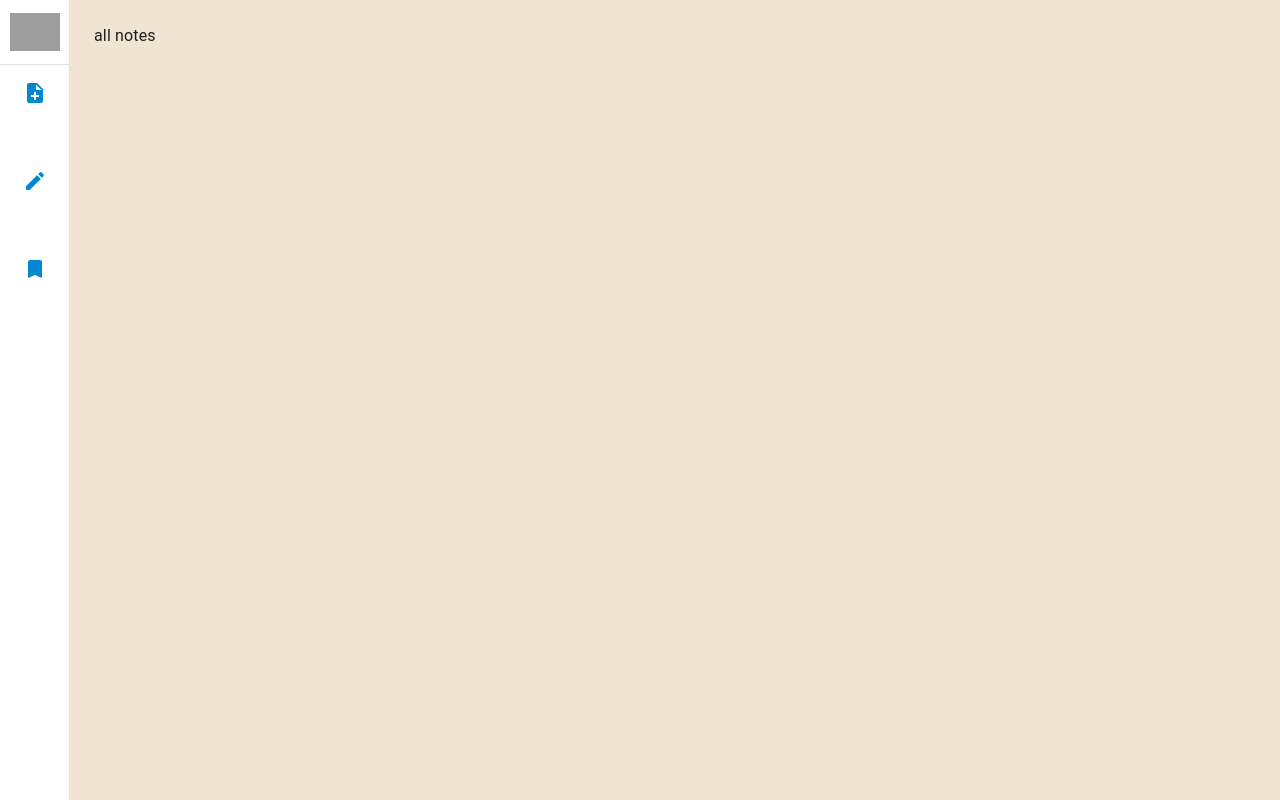
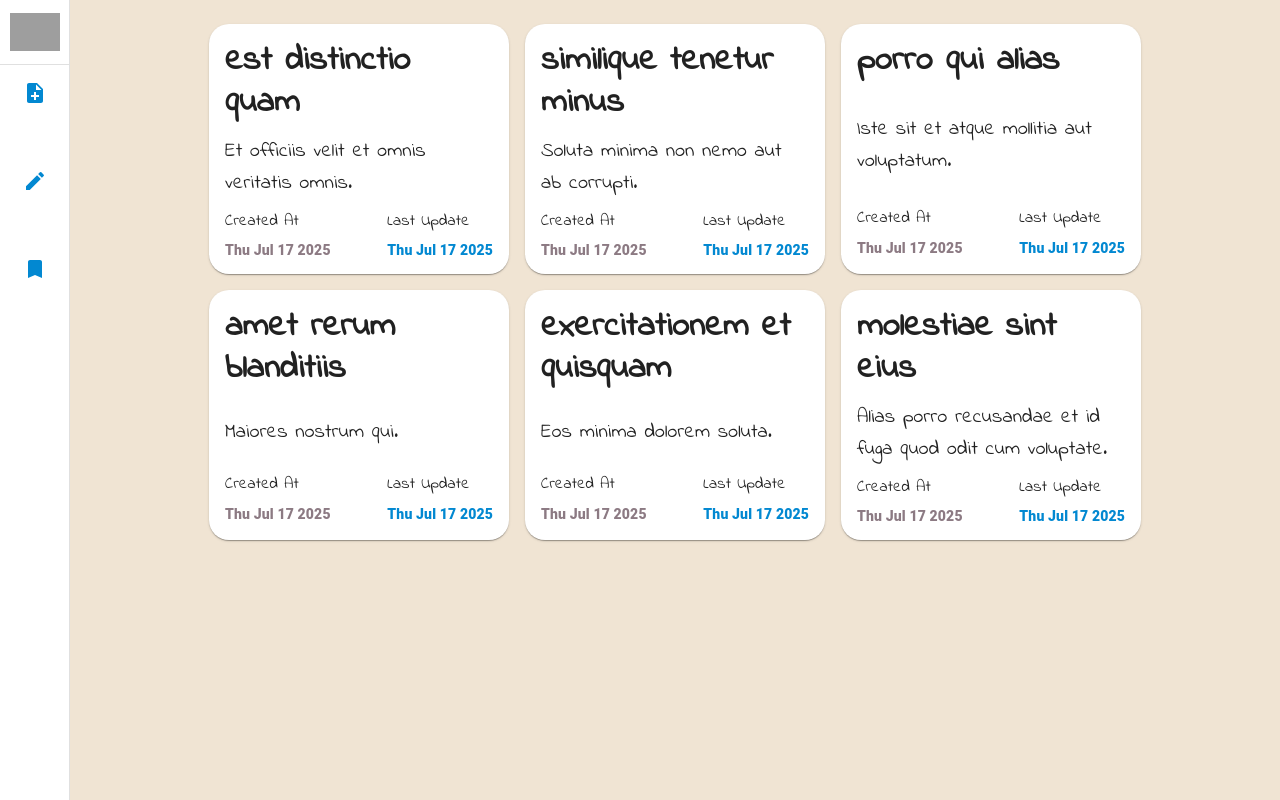
Before and after one commit to 34ERAT/notelyFrontend, a React (Vite) app: page /DashBoard in a window 1280 px wide. Built offline with nearby package versions, Linux system fonts and the light colour scheme; grey boxes are pictures that could not be loaded; some icons are missing; a web font is replaced by a local one.

Commit message:
add action Area on the card component

```diff
--- a/src/App.tsx
+++ b/src/App.tsx
@@ -2,13 +2,14 @@ import { Box } from "@mui/material";
 import "./App.css";
 import { Route, Routes } from "react-router-dom";
 import DashBoard from "./pages/DashBoard";
+import AllNotes from "./pages/AllNotes";
 
 function App() {
   return (
     <Box height={"100vh"}>
       <Routes>
         <Route path="/DashBoard" element={<DashBoard />}>
-          <Route index element={<div> all notes</div>} />
+          <Route index element={<AllNotes />} />
           <Route path="EditNote" element={<div>Edit this note </div>} />
           <Route path="NewNote" element={<div>create a new note </div>} />
           <Route path="Bookmark" element={<div>Book marks </div>} />
--- /dev/null
+++ b/src/components/NoteItem.tsx
@@ -0,0 +1,81 @@
+import {
+  Card,
+  CardActionArea,
+  CardContent,
+  Stack,
+  Typography,
+} from "@mui/material";
+
+type Props = {
+  id: string;
+  title: string;
+  synopsis: string;
+  dateCreated: Date;
+  lastUpdate: Date;
+};
+function NoteItem({ title, synopsis, dateCreated, lastUpdate }: Props) {
+  return (
+    <Card
+      component={"div"}
+      sx={{
+        width: { xs: 300, md: 300 },
+        height: 250,
+        borderRadius: 5,
+      }}
+    >
+      <CardActionArea sx={{ display: "flex", height: "100%" }}>
+        <CardContent
+          sx={{
+            height: "100%",
+            display: "flex",
+            flexDirection: "column",
+            justifyContent: "space-between",
+            fontFamily: "Indie Flower",
+          }}
+        >
+          <Typography
+            gutterBottom
+            fontFamily={"inherit"}
+            variant="h4"
+            fontWeight={900}
+          >
+            {title}
+          </Typography>
+          <Typography gutterBottom variant="h6" fontFamily={"inherit"}>
+            {synopsis}
+          </Typography>
+          <Stack direction={"row"} justifyContent={"space-between"}>
+            <Stack>
+              <Typography
+                fontFamily={"inherit"}
+                variant="subtitle1"
+                textTransform={"capitalize"}
+                gutterBottom
+              >
+                created at
+              </Typography>
+              <Typography color="secondary" fontWeight={900} variant="body2">
+                {dateCreated.toDateString()}
+              </Typography>
+            </Stack>
+            <Stack>
+              <Typography
+                fontFamily={"inherit"}
+                variant="subtitle1"
+                textTransform={"capitalize"}
+                gutterBottom
+              >
+                last Update
+              </Typography>
+              <Typography color="info" fontWeight={900} variant="body2">
+                {lastUpdate.toDateString()}
+              </Typography>
+            </Stack>
+          </Stack>
+        </CardContent>
+      </CardActionArea>
+    </Card>
+  );
+}
+
+export default NoteItem;
--- a/src/components/SideBar.tsx
+++ b/src/components/SideBar.tsx
@@ -20,7 +20,7 @@ function SideBar() {
   return (
     <div>
       <Toolbar sx={{ alignItems: "center", justifyContent: "center" }}>
-        <Box component={"img"} src="../../public/notes.png" width={50} />
+        <Box component={"img"} src="/notes.png" width={50} />
       </Toolbar>
       <Divider />
       <List sx={{ display: "flex", flexDirection: "column", gap: "3rem" }}>
--- /dev/null
+++ b/src/pages/AllNotes.tsx
@@ -0,0 +1,66 @@
+import { Box } from "@mui/material";
+import NoteItem from "../components/NoteItem";
+const data = [
+  {
+    id: "c4f8308d-6471-4d78-bed9-5c71d30be485",
+    title: "est distinctio quam",
+    synopsis: "Et officiis velit et omnis veritatis omnis.",
+    dateCreated: "2025-07-17T12:29:51.955Z",
+    lastUpdate: "2025-07-17T12:29:51.955Z",
+  },
+  {
+    id: "e06ae03b-57e8-4446-a72f-541e79fd56c5",
+    title: "similique tenetur minus",
+    synopsis: "Soluta minima non nemo aut ab corrupti.",
+    dateCreated: "2025-07-17T12:31:35.606Z",
+    lastUpdate: "2025-07-17T12:31:35.606Z",
+  },
+  {
+    id: "39e70ce1-c544-45d4-ba26-6c05d5eed0da",
+    title: "porro qui alias",
+    synopsis: "Iste sit et atque mollitia aut voluptatum.",
+    dateCreated: "2025-07-17T12:31:36.883Z",
+    lastUpdate: "2025-07-17T12:31:36.883Z",
+  },
+  {
+    id: "1f487871-5732-44fa-9c21-886cb920a2db",
+    title: "amet rerum blanditiis",
+    synopsis: "Maiores nostrum qui.",
+    dateCreated: "2025-07-17T12:31:37.997Z",
+    lastUpdate: "2025-07-17T12:31:37.997Z",
+  },
+  {
+    id: "cdd05048-7db5-46c4-b257-5228aa1e6319",
+    title: "exercitationem et quisquam",
+    synopsis: "Eos minima dolorem soluta.",
+    dateCreated: "2025-07-17T12:31:39.144Z",
+    lastUpdate: "2025-07-17T12:31:39.144Z",
+  },
+  {
+    id: "b4df3f72-8707-4dfc-9ebe-5f52ef278092",
+    title: "molestiae sint eius",
+    synopsis: "Alias porro recusandae et id fuga quod odit cum voluptate.",
+    dateCreated: "2025-07-17T12:31:40.197Z",
+    lastUpdate: "2025-07-17T12:31:40.197Z",
+  },
+];
+function AllNotes() {
+  return (
+    <Box display={"flex"} justifyContent={"center"} flexWrap={"wrap"} gap={2}>
+      {data.map(({ id, title, synopsis, dateCreated, lastUpdate }) => {
+        return (
+          <NoteItem
+            key={id}
+            id={id}
+            title={title}
+            synopsis={synopsis}
+            dateCreated={new Date(dateCreated)}
+            lastUpdate={new Date(lastUpdate)}
+          />
+        );
+      })}
+    </Box>
+  );
+}
+
+export default AllNotes;
```
